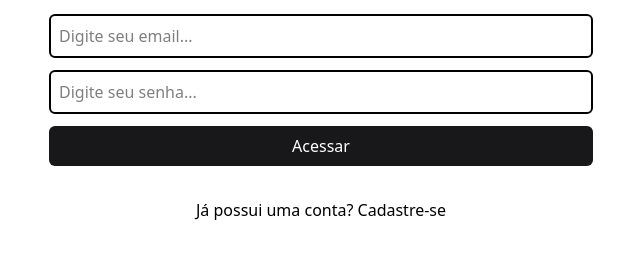
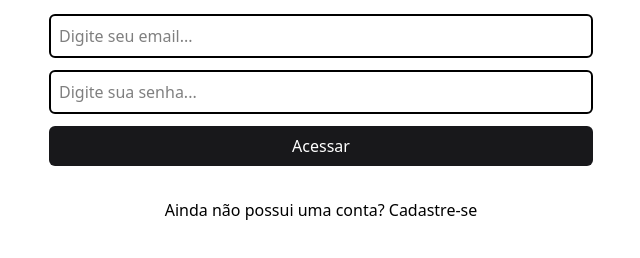
Before and after one commit to RockNicolas/CarHub, a React (Vite) app: page /login in a window 1280 px wide. Shown: the part 358-616 px from the top of the page, without its empty margins (319-959 px from the left). Built offline with nearby package versions, Linux system fonts and the light colour scheme; no server answers.

Commit message:
Finalizando o projeto

```diff
--- a/package.json
+++ b/package.json
@@ -16,6 +16,7 @@
     "react": "^19.0.0",
     "react-dom": "^19.0.0",
     "react-hook-form": "^7.54.2",
+    "react-hot-toast": "^2.5.2",
     "react-icons": "^5.5.0",
     "react-router-dom": "^7.4.0",
     "swiper": "^11.2.6",
@@ -27,6 +28,7 @@
     "@eslint/js": "^9.21.0",
     "@types/react": "^19.0.10",
     "@types/react-dom": "^19.0.4",
+    "@types/swiper": "^6.0.0",
     "@types/uuid": "^10.0.0",
     "@vitejs/plugin-react": "^4.3.4",
     "eslint": "^9.21.0",
--- a/src/main.tsx
+++ b/src/main.tsx
@@ -1,14 +1,27 @@
-import { StrictMode } from 'react'
-import { createRoot } from 'react-dom/client'
+import React from 'react'
+import ReactDOM from 'react-dom/client'
+import { router } from './App'
 import './index.css'
-import { router } from './App.tsx'
 import { RouterProvider } from 'react-router-dom'
-import  AuthProvider  from './context/AuthContext.tsx'
+import AuthProvider from './context/AuthContext'
+import { register } from 'swiper/element/bundle'
 
-createRoot(document.getElementById('root')!).render(
-  <StrictMode>
+register();
+import 'swiper/css';
+import 'swiper/css/navigation';
+import 'swiper/css/pagination';
+import 'swiper/css/scrollbar';
+
+import { Toaster } from 'react-hot-toast'
+
+ReactDOM.createRoot(document.getElementById('root') as HTMLElement).render(
+  <React.StrictMode>
+    <Toaster
+      position="top-right"
+      reverseOrder={false}
+    />
     <AuthProvider>
-      <RouterProvider router={router}/>
+      <RouterProvider router={router} />
     </AuthProvider>
-  </StrictMode>,
+  </React.StrictMode>,
 )
--- a/src/pages/Login/Login.tsx
+++ b/src/pages/Login/Login.tsx
@@ -1,24 +1,25 @@
 import { useEffect } from 'react'
 import logoImg from '../../assets/logo.svg'
+import { Link, useNavigate } from 'react-router-dom'
 import { Container } from '../../components/container/Container'
-import { Link , useNavigate } from 'react-router-dom'
 import { Input } from '../../components/Input/Input'
-import { useForm} from 'react-hook-form'
-import { z } from 'zod'
+import { useForm } from 'react-hook-form'
+import { z } from 'zod';
 import { zodResolver } from '@hookform/resolvers/zod'
 import { signInWithEmailAndPassword, signOut } from 'firebase/auth'
 import { auth } from '../../services/FireBaseConnection'
+import toast from 'react-hot-toast'
 
 const schema = z.object({
-  email: z.string().email("Insira um email válido").nonempty("O campo email é obrigatorio"),
-  password: z.string().nonempty("O campo senha é obrigatorio")
+  email: z.string().email("Insira um email válido").nonempty("O campo email é obrigatório"),
+  password: z.string().nonempty("O campo senha é obrigatório")
 })
 
 type FormData = z.infer<typeof schema>
 
-export function Login(){
+export function Login() {
   const navigate = useNavigate();
-  const { register, handleSubmit, formState: { errors }} = useForm<FormData>({
+  const { register, handleSubmit, formState: { errors } } = useForm<FormData>({
     resolver: zodResolver(schema),
     mode: "onChange"
   })
@@ -27,37 +28,42 @@ export function Login(){
     async function handleLogout(){
       await signOut(auth)
     }
+
     handleLogout();
   }, [])
 
+
   function onSubmit(data: FormData){
     signInWithEmailAndPassword(auth, data.email, data.password)
-      .then(() => {
-        console.log("LOGADO COM SUCESSO")
-        navigate ("/dashboard", { replace : true })
+    .then((user) => {
+      console.log("LOGADO COM SUCESSO!")
+      console.log(user)
+      toast.success("Logado com sucesso!")
+      navigate("/dashboard", { replace: true })
     })
     .catch(err => {
       console.log("ERRO AO LOGAR")
-        console.log(err)
+      console.log(err);
+      toast.error("Erro ao fazer o login.")
     })
   }
 
   return (
     <Container>
-          <div className='w-full min-h-screen flex justify-center items-center flex-col gap-4'>
-              <Link to='/' className='mb-6 max-w-sm w-full'>
+      <div className="w-full min-h-screen flex justify-center items-center flex-col gap-4">
+        <Link to="/" className="mb-6 max-w-sm w-full">
           <img
             src={logoImg}
-                  alt='Logo do site'
-                  className='w-full'
+            alt="Logo do site"
+            className="w-full"
           />
         </Link>
 
         <form
-                className='bg-white max-w-xl w-full rounded-lg p-4'
+          className="bg-white max-w-xl w-full rounded-lg p-4"
           onSubmit={handleSubmit(onSubmit)}
         >
-                <div className='mb-3'>
+          <div className="mb-3">
             <Input
               type="email"
               placeholder="Digite seu email..."
@@ -67,25 +73,26 @@ export function Login(){
             />
           </div>
 
-                <div className='mb-3'>
+          <div className="mb-3">
             <Input
               type="password"
-                    placeholder="Digite seu senha..."
+              placeholder="Digite sua senha..."
               name="password"
               error={errors.password?.message}
               register={register}
             />
           </div>
 
-                <button type='submit' className='bg-zinc-900 w-full rounded-md text-white h-10 font-medium'>
+          <button type="submit" className="bg-zinc-900 w-full rounded-md text-white h-10 font-medium">
             Acessar
           </button>
 
         </form>
 
-               <Link to='/register'>
-                  Já possui uma conta? Cadastre-se
+        <Link to="/register">
+          Ainda não possui uma conta? Cadastre-se
         </Link>
+
       </div>
     </Container>
   )
--- a/src/pages/Register/Register.tsx
+++ b/src/pages/Register/Register.tsx
@@ -1,37 +1,42 @@
 import { useEffect, useContext } from 'react'
 import logoImg from '../../assets/logo.svg'
+import { Link, useNavigate } from 'react-router-dom'
 import { Container } from '../../components/container/Container'
-import { Link, useNavigate } from 'react-router-dom'
 import { Input } from '../../components/Input/Input'
-import { useForm} from 'react-hook-form'
-import { z } from 'zod'
+import { useForm } from 'react-hook-form'
+import { z } from 'zod';
 import { zodResolver } from '@hookform/resolvers/zod'
 import { auth } from '../../services/FireBaseConnection'
 import { createUserWithEmailAndPassword, updateProfile, signOut } from 'firebase/auth'
-import { AuthContext} from '../../context/AuthContext'
+import { AuthContext } from '../../context/AuthContext'
+import toast from 'react-hot-toast'
 
 const schema = z.object({
-  name:z.string().nonempty("O campo nome é obrigatorio"),
-  email: z.string().email("Insira um email válido").nonempty("O campo email é obrigatorio"),
-  password: z.string().min(6, "A senha deve ter pelo menos 6 caracteres").nonempty("O campo senha é obrigatorio")
+  name: z.string().nonempty("O campo nome é obrigatório"),
+  email: z.string().email("Insira um email válido").nonempty("O campo email é obrigatório"),
+  password: z.string().min(6, "A senha deve ter pelo menos 6 caracteres").nonempty("O campo senha é obrigatório")
 })
 
 type FormData = z.infer<typeof schema>
 
-export function Register(){
+export function Register() {
   const { handleInfoUser } = useContext(AuthContext);
-  const navigate = useNavigate()
-  const { register, handleSubmit, formState: { errors }} = useForm<FormData>({
+
+  const navigate = useNavigate();
+  const { register, handleSubmit, formState: { errors } } = useForm<FormData>({
     resolver: zodResolver(schema),
     mode: "onChange"
   })
+
 
   useEffect(() => {
     async function handleLogout(){
       await signOut(auth)
     }
+
     handleLogout();
   }, [])
+
 
   async function onSubmit(data: FormData){
     createUserWithEmailAndPassword(auth, data.email, data.password)
@@ -45,31 +50,36 @@ export function Register(){
         email: data.email,
         uid: user.user.uid
       })
-          console.log("Cadastrado com sucesso")
+
+      console.log("CADASTRADO COM SUCESSO!")
+      toast.success("Bem vindo ao webcarros!")
       navigate("/dashboard", { replace: true })
+
     })
     .catch((error) => {
-        console.log("ERRO AO CADASTRAR USUARIO")
+      console.log("ERRO AO CADASTRAR ESTE USUARIO")
       console.log(error);
     })
+
   }
 
   return (
     <Container>
-          <div className='w-full min-h-screen flex justify-center items-center flex-col gap-4'>
-              <Link to='/' className='mb-6 max-w-sm w-full'>
+      <div className="w-full min-h-screen flex justify-center items-center flex-col gap-4">
+        <Link to="/" className="mb-6 max-w-sm w-full">
           <img
             src={logoImg}
-                  alt='Logo do site'
-                  className='w-full'
+            alt="Logo do site"
+            className="w-full"
           />
         </Link>
 
         <form
-                className='bg-white max-w-xl w-full rounded-lg p-4'
+          className="bg-white max-w-xl w-full rounded-lg p-4"
           onSubmit={handleSubmit(onSubmit)}
         >
-                <div className='mb-3'>
+
+          <div className="mb-3">
             <Input
               type="text"
               placeholder="Digite seu nome completo..."
@@ -79,7 +89,7 @@ export function Register(){
             />
           </div>
 
-                <div className='mb-3'>
+          <div className="mb-3">
             <Input
               type="email"
               placeholder="Digite seu email..."
@@ -89,25 +99,26 @@ export function Register(){
             />
           </div>
 
-                <div className='mb-3'>
+          <div className="mb-3">
             <Input
               type="password"
-                    placeholder="Digite seu senha..."
+              placeholder="Digite sua senha..."
               name="password"
               error={errors.password?.message}
               register={register}
             />
           </div>
 
-                <button type='submit' className='bg-zinc-900 w-full rounded-md text-white h-10 font-medium'>
+          <button type="submit" className="bg-zinc-900 w-full rounded-md text-white h-10 font-medium">
             Cadastrar
           </button>
 
         </form>
 
-              <Link to='/login'>
-                Já possui uma conta? Faça o Login!
+        <Link to="/login">
+          Já possui uma conta? Faça o login!
         </Link>
+
       </div>
     </Container>
   )
--- /dev/null
+++ b/src/types/css.d.ts
@@ -0,0 +1 @@
+declare module '*.css';
```
Also changed, not shown: 1 other file (tests, documents, lock files or other folders). Lines whose indentation alone changed are shown as unchanged.
